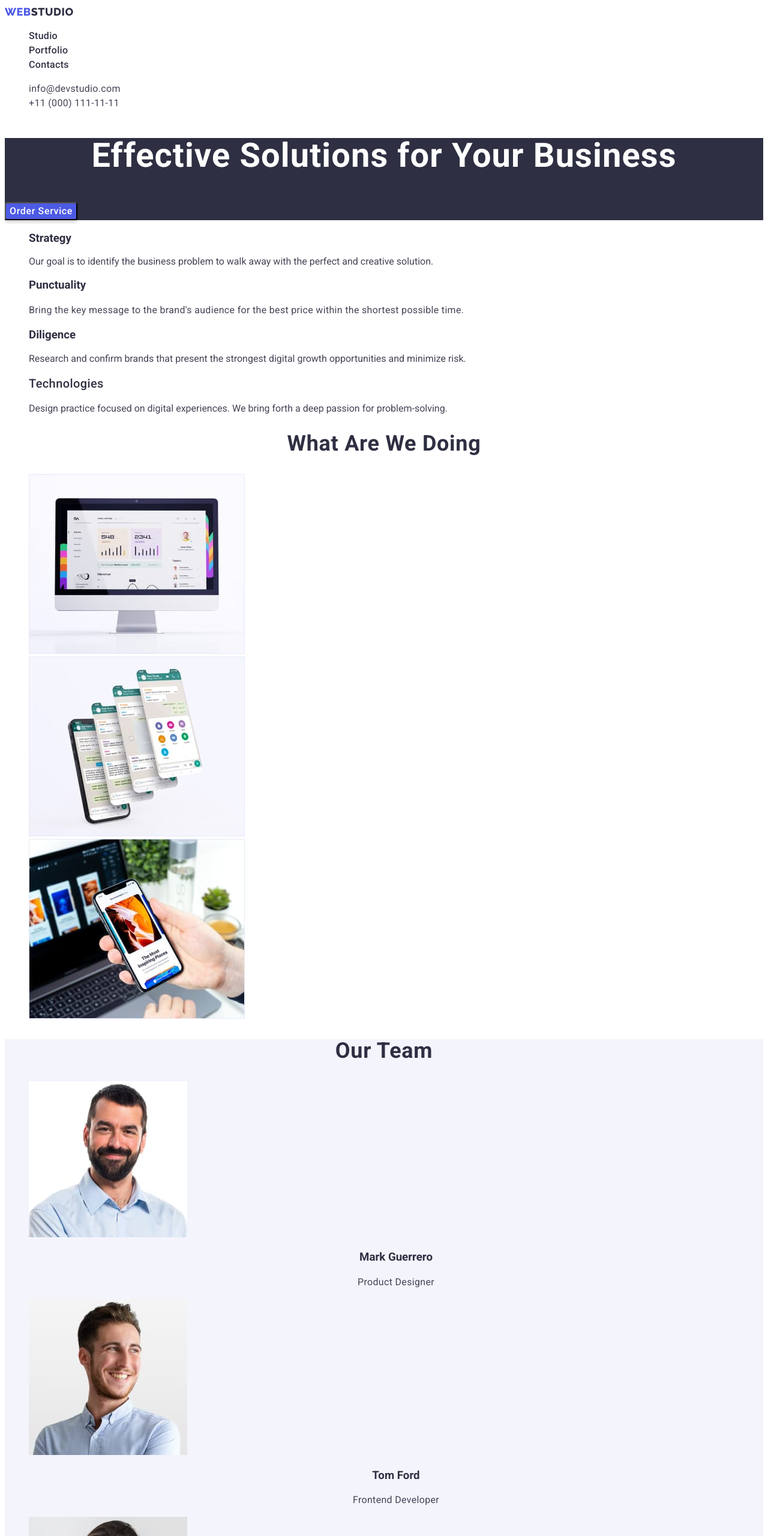
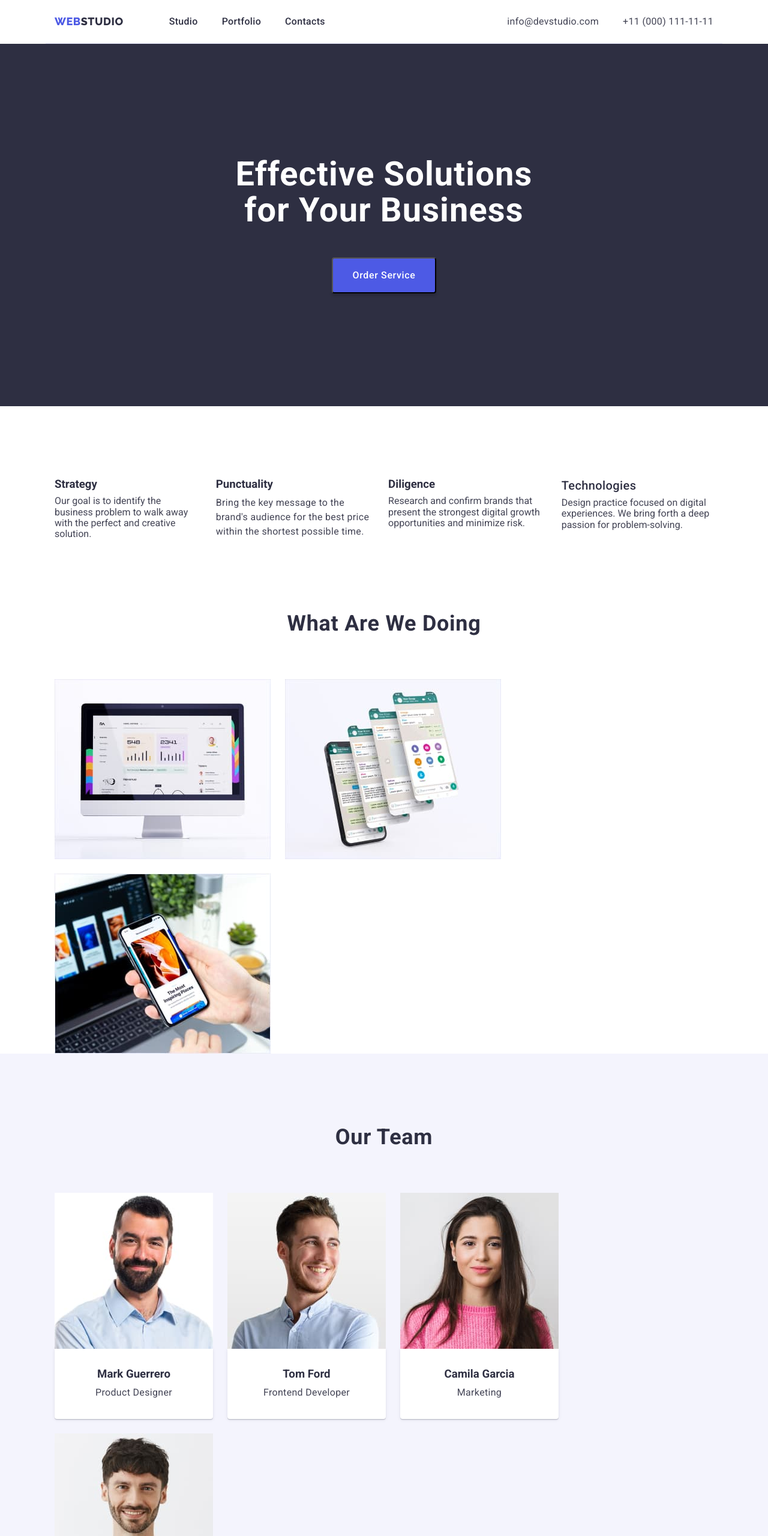
Before and after one commit to psvfx/goit-markup-hw-03, a plain HTML site: page index.html in a window 1280 px wide. Shown: the top 2560 px of the page at 60% size. Drawn offline with nearby package versions, Linux system fonts and the light colour scheme.

Commit message:
Added styles for geometry (widths, margins, margins and borders) and content positioning with Flexbox

```diff
--- a/css/styles.css
+++ b/css/styles.css
@@ -5,11 +5,30 @@
   --main-text-color: #434455;
   --logo-span-color: #4d5ae5;
   --link-hover-color: #404bbf;
+  --header-paddig-link: 24px 0;
+}
+h1,
+h2,
+h3,
+h4,
+h5,
+h6,
+p {
+  margin: 0;
 }
 body {
   font-family: 'Roboto', sans-serif;
   color: #2e2f42;
   background-color: #ffffff;
+}
+ul {
+  margin: 0;
+  padding: 0;
+}
+img {
+  display: block;
+  max-width: 100%;
+  height: auto;
 }
 .btn {
   font-family: inherit;
@@ -20,6 +39,12 @@ body {
   align-items: center;
   text-align: center;
   letter-spacing: 0.04em;
+}
+.container {
+  max-width: 1128px;
+  margin: 0 auto;
+  padding: 0 15px;
+  /* outline: 1px solid green; */
 }
 .logo {
   font-family: var(--secondary-font);
@@ -45,9 +70,9 @@ body {
 .title {
   font-size: 36px;
   line-height: 1.11;
-  text-align: center;
   letter-spacing: 0.02em;
   text-transform: capitalize;
+  text-align: center;
 }
 .subtitle {
   font-weight: 500;
@@ -69,20 +94,32 @@ body {
 }
 /* -------------Header------------- */
 /* header {
-}
-.header {
+} */
+.header-container {
+  display: flex;
+  align-items: center;
+  flex-wrap: wrap;
+  border-bottom: 1px solid #e7e9fc;
 }
 .header-navigation {
-} */
+  display: flex;
+  align-items: center;
+  /* background: rgb(233, 220, 220); */
+}
 .header-logo {
   color: #2e2f42;
+  margin-right: 76px;
+  padding: var(--header-paddig-link);
 }
 .header-logo span {
   color: var(--logo-span-color);
 }
-/* .header-list {
+.header-list {
+  display: flex;
+  gap: 40px;
+  /* background: burlywood; */
 }
-.header-item {
+/* .header-item {
 } */
 .header-link {
   font-weight: 500;
@@ -90,16 +127,22 @@ body {
   line-height: 1.5;
   letter-spacing: 0.02em;
   color: #2e2f42;
+  padding: var(--header-paddig-link);
 }
 .header-link:hover,
 .header-link:focus {
   color: var(--link-hover-color);
 }
-/* .address {
+.address {
+  margin-left: auto;
 }
 .address-list {
+  display: flex;
+  gap: 40px;
+  margin-left: auto;
+  /* background: rgb(233, 220, 220); */
 }
-.address-item {
+/* .address-item {
 } */
 .address-link {
   font-style: normal;
@@ -107,6 +150,7 @@ body {
   line-height: 1.5;
   letter-spacing: 0.02em;
   color: #434455;
+  padding: var(--header-paddig-link);
 }
 .address-link:hover,
 .address-link:focus {
@@ -114,20 +158,28 @@ body {
 }
 /* -------------Hero------------- */
 .hero {
+  text-align: center;
+  padding: 188px 0;
   background: var(--background-color);
+  max-width: 1440px;
+  margin: 0 auto;
 }
 .hero-title {
+  text-align: center;
   font-size: 56px;
   line-height: 1.07;
-  text-align: center;
   letter-spacing: 0.02em;
   color: #ffffff;
+  max-width: 496px;
+  margin: 0 auto;
 }
 .hero-btn {
   color: #ffffff;
   background: #4d5ae5;
   box-shadow: 0px 4px 4px rgba(0, 0, 0, 0.15);
   border-radius: 4px;
+  padding: 16px 32px;
+  margin: 48px auto 0;
 }
 .hero-btn:hover,
 .hero-btn:focus {
@@ -135,60 +187,92 @@ body {
   cursor: pointer;
 }
 /* -------------Advantages------------- */
-/* .advantages {
+.advantages {
+  padding: 120px 0;
 }
 .advantages-list {
+  display: flex;
+  gap: 24px;
+  flex-grow: 1;
 }
-.advantages-item {
+/* .advantages-item {
 } */
 .advantages-subtitle {
   color: var(--subtitle-color);
+  margin-bottom: 8px;
 }
 .advantages-text {
   color: var(--main-text-color);
+  align-items: stretch;
 }
 /* -------------Doing------------- */
 /* .doing {
 } */
 .doing-title {
   color: #2e2f42;
+  margin-bottom: 72px;
 }
-/* .doing-list {
+.doing-list {
+  display: flex;
+  gap: 24px;
+  flex-wrap: wrap;
 }
 .doing-item {
-} */
+  width: calc((100% - gap * 2) / 3);
+}
 /* -------------Team------------- */
 .team {
   background: #f4f4fd;
+  padding: 120px 0;
 }
-/* .team-title {
+.team-title {
+  margin-bottom: 72px;
 }
 .team-list {
+  display: flex;
+  gap: 24px;
+  flex-wrap: wrap;
 }
 .team-item {
+  width: calc((100% - gap * 3) / 4);
 }
-.team-link {
+.team-content {
+  padding: 32px;
+  background: #ffffff;
+  box-shadow: 0px 1px 6px rgba(46, 47, 66, 0.08),
+    0px 1px 1px rgba(46, 47, 66, 0.16), 0px 2px 1px rgba(46, 47, 66, 0.08);
+  border-radius: 0px 0px 4px 4px;
+}
+/* .team-link {
 } */
 .team-subtitle {
   text-align: center;
   color: var(--subtitle-color);
+  margin-bottom: 8px;
 }
 .team-text {
   text-align: center;
   color: var(--main-text-color);
 }
-/* -------------Portfolio-Filter+Projects------------- */
-/* .filter {
+/* --Portfolio-Filter+Projects-- */
+.filter {
+  padding-bottom: 120px;
 }
 .filter-list {
+  display: flex;
+  gap: 24px;
+  padding: 96px 0 72px;
+  justify-content: center;
+  flex-wrap: wrap;
 }
-.filter-item {
+/* .filter-item {
 } */
 .filter-btn {
   color: #4d5ae5;
   background: #f4f4fd;
   border: 1px solid #e7e9fc;
   border-radius: 4px;
+  padding: 12px 24px;
 }
 .filter-btn:hover,
 .filter-btn:focus {
@@ -196,14 +280,26 @@ body {
   background: #404bbf;
   cursor: pointer;
 }
-/* .projects-list {
+.projects-list {
+  display: flex;
+  row-gap: 48px;
+  column-gap: 24px;
+  flex-wrap: wrap;
 }
 .projects-item {
+  width: calc((100% - column-gap * 3) / 4);
 }
-.projects-link {
+.projects-item-content {
+  padding: 32px 16px;
+  background: #ffffff;
+  border: 1px solid #e7e9fc;
+  border-top: 0;
+}
+/* .projects-link {
 } */
 .projects-subtitle {
   color: var(--subtitle-color);
+  margin-bottom: 8px;
 }
 .projects-text {
   color: var(--main-text-color);
@@ -212,13 +308,18 @@ body {
 /* -----------Footer-------------*/
 .footer {
   background: var(--background-color);
+  padding: 100px 0;
+  max-width: 1440px;
+  margin: 0 auto;
 }
 .footer-logo {
   color: #f4f4fd;
+  margin-bottom: 16px;
 }
 .footer-logo span {
   color: var(--logo-span-color);
 }
 .footer-text {
   color: #e7e9fc;
+  max-width: 264px;
 }
--- a/index.html
+++ b/index.html
@@ -5,6 +5,10 @@
     <meta http-equiv="X-UA-Compatible" content="IE=edge" />
     <meta name="viewport" content="width=device-width, initial-scale=1.0" />
     <title>WebStudio</title>
+    <link
+      rel="stylesheet"
+      href="node_modules/modern-normalize/modern-normalize.css"
+    />
     <link rel="preconnect" href="https://fonts.googleapis.com" />
     <link rel="preconnect" href="https://fonts.gstatic.com" crossorigin />
     <link
@@ -16,6 +20,7 @@
   <body>
     <!-- Section HEADER -->
     <header class="header">
+      <div class="container header-container">
         <nav class="header-navigation">
           <a href="./index.html" class="header-logo logo">
             <span>Web</span>Studio
@@ -46,24 +51,29 @@
             </li>
           </ul>
         </address>
+      </div>
     </header>
     <!-- Section /HEADER -->
     <main>
       <!-- Section HERO -->
       <section class="hero">
+        <div class="container">
           <h1 class="hero-title">Effective Solutions for Your Business</h1>
           <button type="button" class="hero-btn btn">Order Service</button>
+        </div>
       </section>
       <!-- Section /HERO -->
+
       <!-- Section ADVANTAGES -->
       <section class="advantages">
         <h2 class="visually-hidden">Our advantages</h2>
+        <div class="container">
           <ul class="advantages-list list">
             <li class="advantages-item">
               <h3 class="advantages-subtitle">Strategy</h3>
               <p class="advantages-text">
-              Our goal is to identify the business problem to walk away with the
-              perfect and creative solution.
+                Our goal is to identify the business problem to walk away with
+                the perfect and creative solution.
               </p>
             </li>
             <li class="advantages-item">
@@ -88,10 +98,13 @@
               </p>
             </li>
           </ul>
+        </div>
       </section>
       <!-- Section /ADVANTAGES -->
+
       <!-- Section DOING -->
       <section class="doing">
+        <div class="container">
           <h2 class="doing-title title">What are we doing</h2>
           <ul class="doing-list list">
             <li class="doing-item">
@@ -119,10 +132,13 @@
               />
             </li>
           </ul>
+        </div>
       </section>
       <!-- /Section DOING -->
+
       <!-- Section TEAM -->
       <section class="team">
+        <div class="container">
           <h2 class="team-title title">Our Team</h2>
           <ul class="team-list list">
             <li class="team-item">
@@ -133,8 +149,10 @@
                   width="264"
                   height="260"
                 />
+                <div class="team-content">
                   <h3 class="team-subtitle">Mark Guerrero</h3>
                   <p class="team-text text">Product Designer</p>
+                </div>
               </a>
             </li>
             <li class="team-item">
@@ -145,8 +163,10 @@
                   width="264"
                   height="260"
                 />
+                <div class="team-content">
                   <h3 class="team-subtitle">Tom Ford</h3>
                   <p class="team-text text">Frontend Developer</p>
+                </div>
               </a>
             </li>
             <li class="team-item">
@@ -157,8 +177,10 @@
                   width="264"
                   height="260"
                 />
+                <div class="team-content">
                   <h3 class="team-subtitle">Camila Garcia</h3>
                   <p class="team-text text">Marketing</p>
+                </div>
               </a>
             </li>
             <li class="team-item">
@@ -169,22 +191,27 @@
                   width="264"
                   height="260"
                 />
+                <div class="team-content">
                   <h3 class="team-subtitle subtitle">Daniel Wilson</h3>
                   <p class="team-text text">UI Designer</p>
+                </div>
               </a>
             </li>
           </ul>
+        </div>
       </section>
       <!-- Section /TEAM -->
     </main>
     <footer class="footer">
+      <div class="container">
         <a href="./index.html" class="footer-logo logo">
           <span>Web</span>Studio
         </a>
         <p class="footer-text text">
-        Increase the flow of customers and sales for your business with digital
-        marketing & growth solutions.
+          Increase the flow of customers and sales for your business with
+          digital marketing & growth solutions.
         </p>
+      </div>
     </footer>
   </body>
 </html>
```
Also changed, not shown: portfolio.html (+40 -4 lines). Lines whose indentation alone changed are shown as unchanged.
